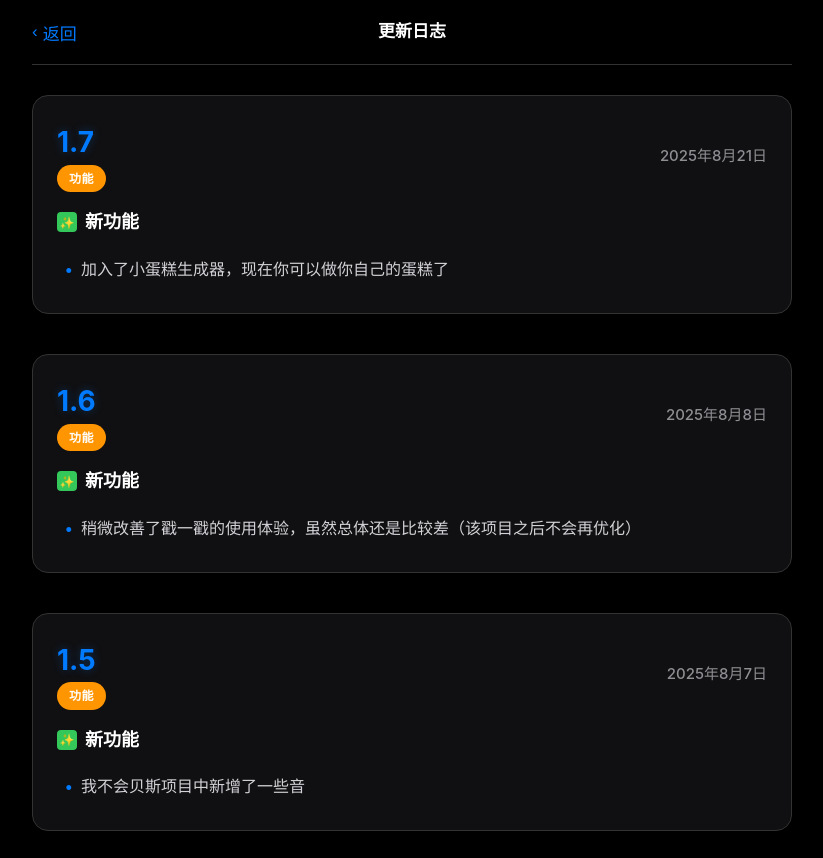
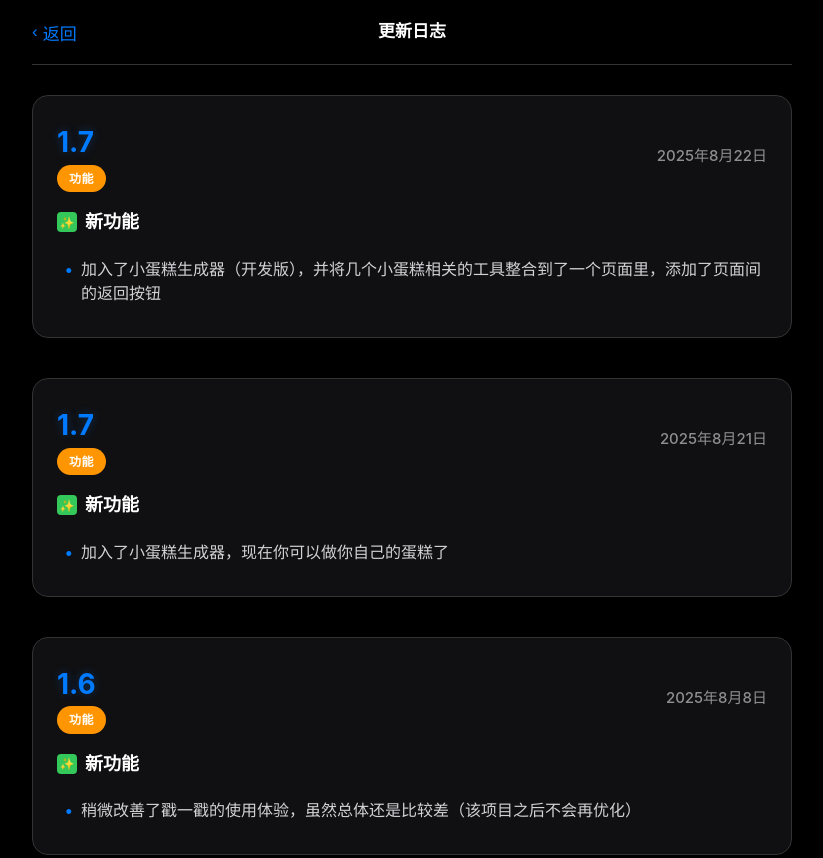
Before and after one commit to XmShrine/trick_1, a plain HTML site: page update.html in a window 1280 px wide. Shown: the top 858 px of the page, without its empty margins (228-1051 px from the left). Drawn offline with nearby package versions, Linux system fonts and the light colour scheme.

Commit message:
Update update.html

```diff
--- a/update.html
+++ b/update.html
@@ -322,6 +322,22 @@
                         <div class="version-number">1.7</div>
                         <span class="version-type minor">功能</span>
                     </div>
+                    <div class="version-date">2025年8月22日</div>
+                </div>
+                <div class="changelog-content">
+                    <h3><span class="feature-icon new">✨</span>新功能</h3>
+                    <ul>
+                        <li>加入了小蛋糕生成器（开发版），并将几个小蛋糕相关的工具整合到了一个页面里，添加了页面间的返回按钮</li>
+                    </ul>
+                </div>
+            </div>
+            <!-- v1.7 -->
+            <div class="changelog-item">
+                <div class="version-header">
+                    <div>
+                        <div class="version-number">1.7</div>
+                        <span class="version-type minor">功能</span>
+                    </div>
                     <div class="version-date">2025年8月21日</div>
                 </div>
                 <div class="changelog-content">
```
